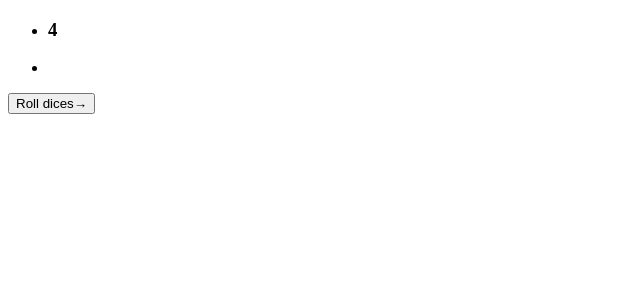
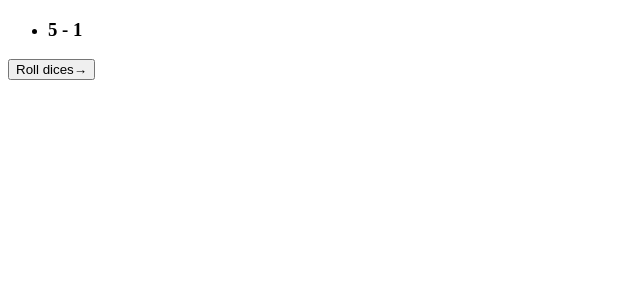
Before and after one commit to romanvieito/DiceBaseball, a Next.js app: page / in a window 1280 px wide. Both pictures are taken after a click on the button "Roll dices→". Shown: the top 300 px of the page, without its empty margins (0-640 px from the left). Built offline with nearby package versions, Linux system fonts and the light colour scheme.

Commit message:
adding ramdon number

```diff
--- a/components/HistoryRender.js
+++ b/components/HistoryRender.js
@@ -4,15 +4,19 @@ import PropTypes from "prop-types";
 class HistoryRender extends React.Component {
   static propTypes = {
     details: PropTypes.shape({
-      key: PropTypes.number,
-    }),
+      numbers: PropTypes.array
+    })
   };
   render() {
-    const { key } = this.props.details;
+    const { numbers } = this.props.details;
     return (
       <li>
         <h3>
-          {key}
+          {numbers.map((data, index) => (
+            <span key={index}>
+              {data} {index === 0 ? " - " : ""}
+            </span>
+          ))}
         </h3>
       </li>
     );
--- a/pages/index.js
+++ b/pages/index.js
@@ -13,13 +13,14 @@ class Index extends React.Component {
 
   rollDice = event => {
     event.preventDefault();
-    const x = 4;
-    this.addNewDiceNumber(x);
+    const randomNum1 = Math.ceil(Math.random() * 6);
+    const randomNum2 = Math.ceil(Math.random() * 6);
+    this.addNewDiceNumber(randomNum1, randomNum2);
   }
 
-  addNewDiceNumber = numberDice => {
+  addNewDiceNumber = (numberDice1, numberDice2) => {
     const historyDices = { ...this.state.historyDices };
-    historyDices[`dices${Date.now()}`] = numberDice;
+    historyDices[`dices${Date.now()}`] = [numberDice1, numberDice2];
     this.setState({ historyDices });
   };
 
@@ -31,10 +32,9 @@ class Index extends React.Component {
             <HistoryRender
               key={key}
               index={key}
-              details={{ key: this.state.historyDices[key] }}
+              details={{ numbers: this.state.historyDices[key] }}
             />
           ))}
-          <li></li>
         </ul>
         <form className="xxx" onSubmit={this.rollDice}>
           <button type="submit">Roll dices→</button>
```
